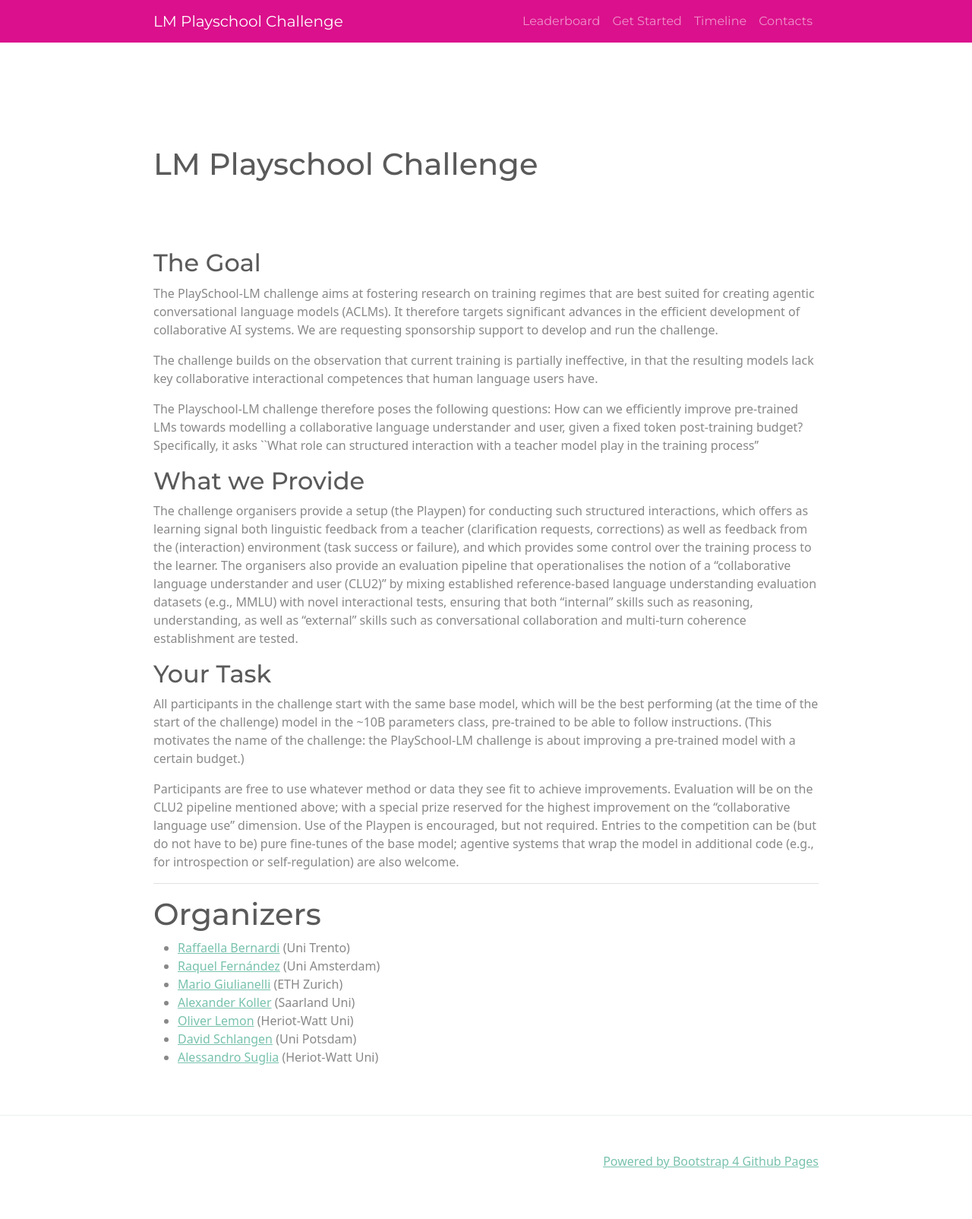
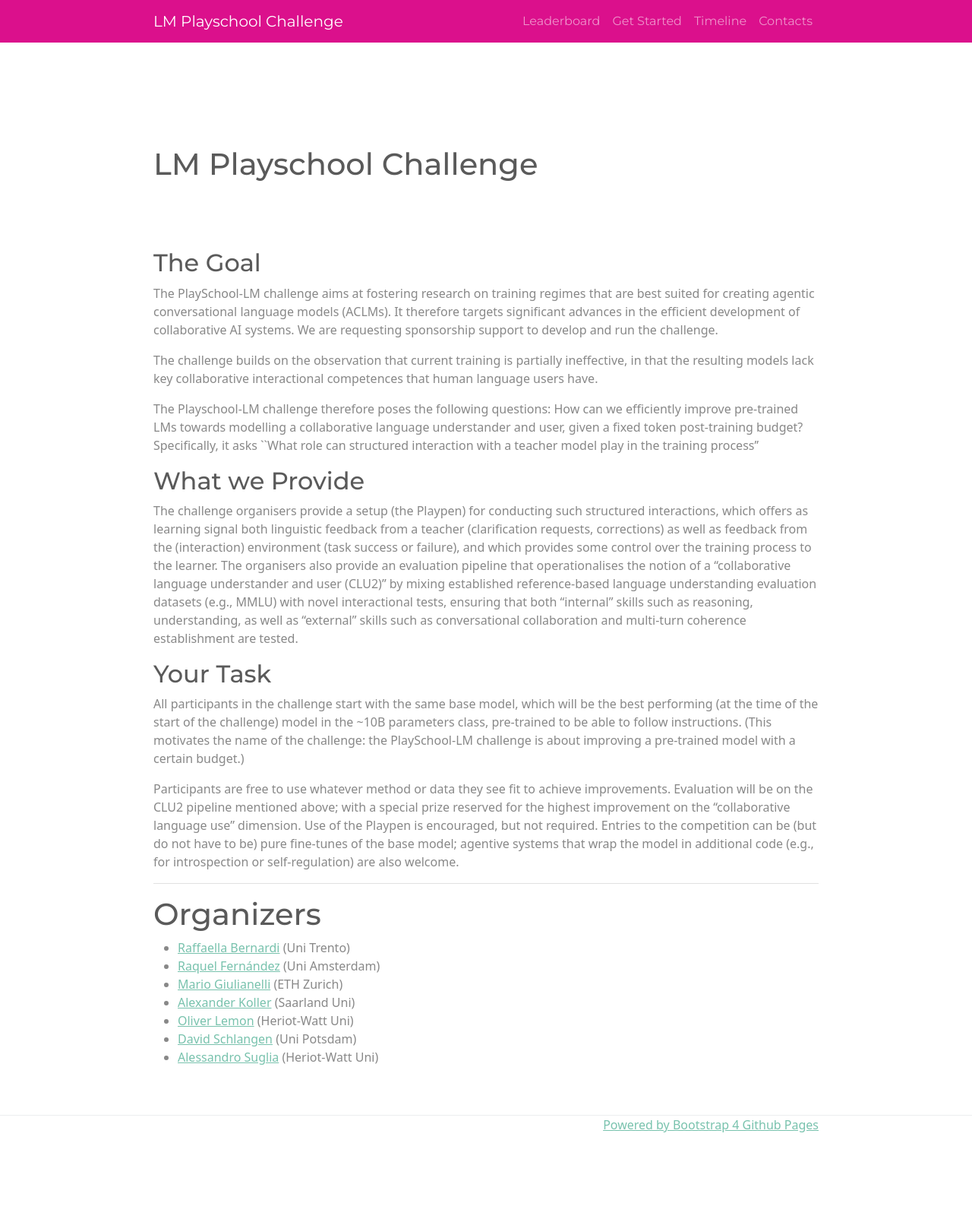
Before and after one commit to lm-playschool/lm-playschool.github.io, a Jekyll site: the page built from index.md, in a window 1280 px wide. Shown: the whole page at 76% size. Built offline with Jekyll 4.4.1, drawn with Linux system fonts in a browser that asks for light colours; after the commit the page ends 1508 px from its top, so only the background shows below that.

Commit message:
chore: removed padding from footer

```diff
--- a/_includes/footer.html
+++ b/_includes/footer.html
@@ -1,5 +1,5 @@
 
-<div class="py-5 border-top">
+<div class="border-top">
   <div class="container">
     <div class="row">
       <div class="col-sm text-end">
```
